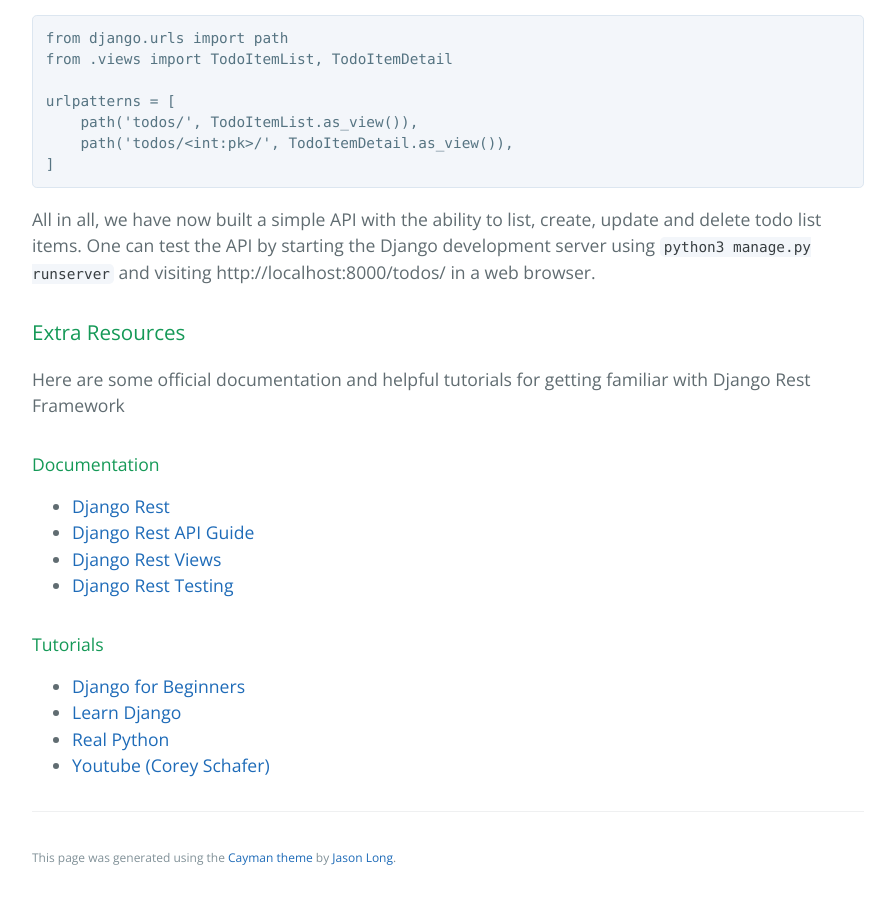
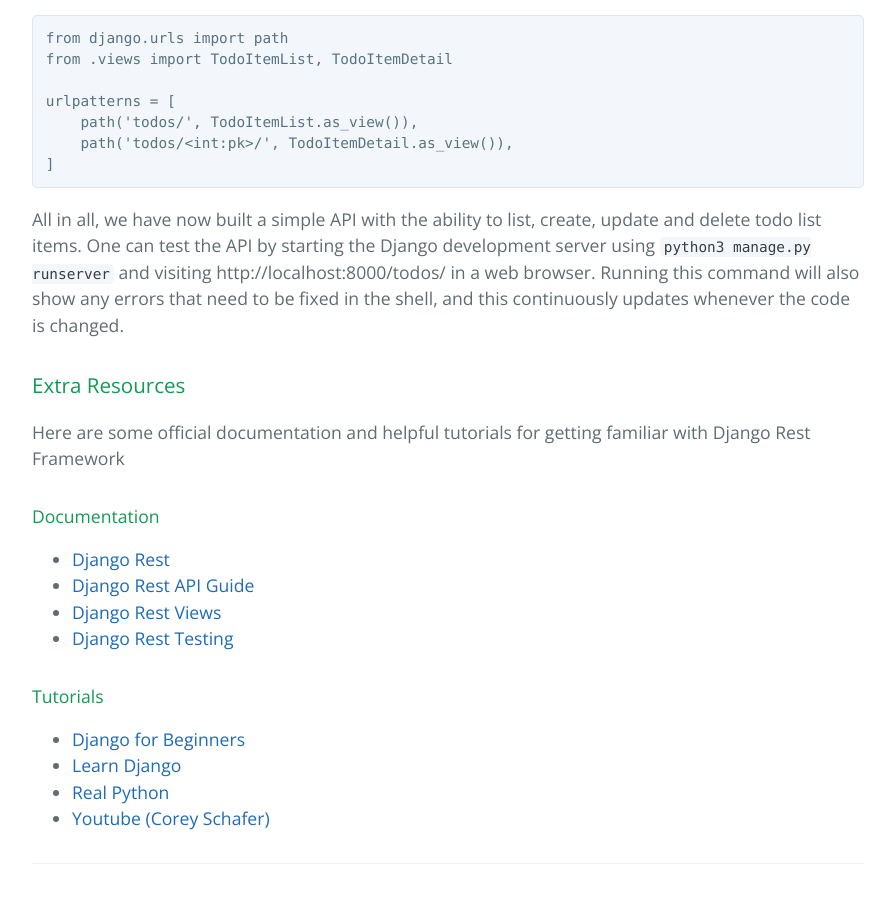
Before and after one commit to learning-software-engineering/learning-software-engineering.github.io, a Jekyll site: the page built from Topics/Tech_Stacks/Django_Rest.md, in a window 1280 px wide and 900 px high, scrolled down 4773 px. Shown: the whole window, without its empty margins (192-1087 px from the left). Built offline with Jekyll 4.4.1, drawn with Linux system fonts in a browser that asks for light colours; our own code applies the rules of GitHub Pages for plain Markdown files.

Commit message:
add info about runserver

````diff
--- a/Topics/Tech_Stacks/Django_Rest.md
+++ b/Topics/Tech_Stacks/Django_Rest.md
@@ -132,7 +132,7 @@
 ]
 ```
 
-All in all, we have now built a simple API with the ability to list, create, update and delete todo list items. One can test the API by starting the Django development server using ``` python3 manage.py runserver ``` and visiting http://localhost:8000/todos/ in a web browser.
+All in all, we have now built a simple API with the ability to list, create, update and delete todo list items. One can test the API by starting the Django development server using ``` python3 manage.py runserver ``` and visiting http://localhost:8000/todos/ in a web browser. Running this command will also show any errors that need to be fixed in the shell, and this continuously updates whenever the code is changed.
 
 ### Extra Resources
 
````
